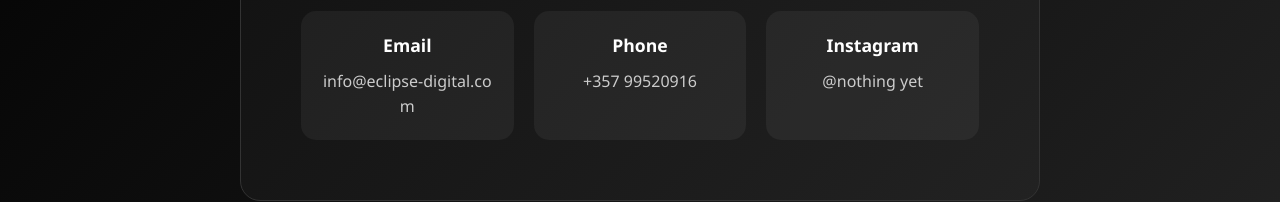
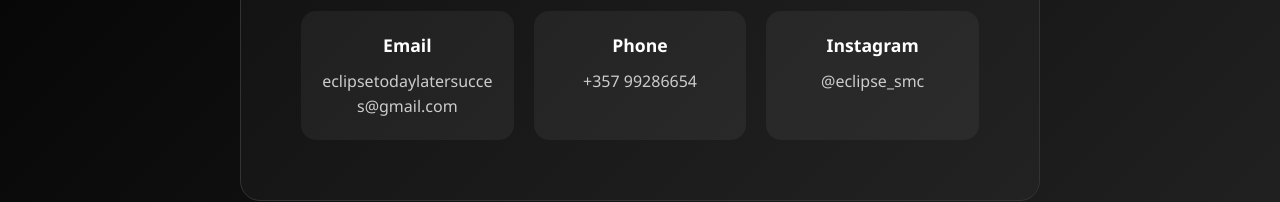
Before and after one commit to 1noname3/testing, a plain HTML site: page index.html in a window 1280 px wide. Shown: the part 2723-2925 px from the top of the page. Drawn offline with Linux system fonts and the light colour scheme.

Commit message:
Update index.html

```diff
--- a/index.html
+++ b/index.html
@@ -476,15 +476,15 @@
                 <div class="contact-grid">
                     <div class="contact-item">
                         <strong>Email</strong>
-                        <a href="mailto:info@eclipse-digital.com">info@eclipse-digital.com</a>
+                        <a href="mailto:eclipsetodaylatersucces@gmail.com">eclipsetodaylatersucces@gmail.com</a>
                     </div>
                     <div class="contact-item">
                         <strong>Phone</strong>
-                        <a href="tel:+1234567890">+357 99520916</a>
+                        <a href="tel:+35799286654">+357 99286654</a>
                     </div>
                     <div class="contact-item">
                         <strong>Instagram</strong>
-                        <a href="https://instagram.com/" target="_blank">@nothing yet</a>
+                        <a href="https://instagram.com/eclipse_smc" target="_blank">@eclipse_smc</a>
                     </div>
                 </div>
             </div>
```
